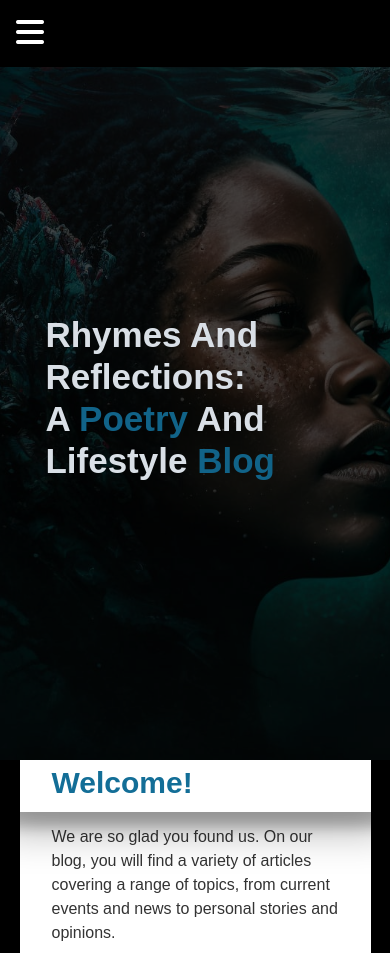
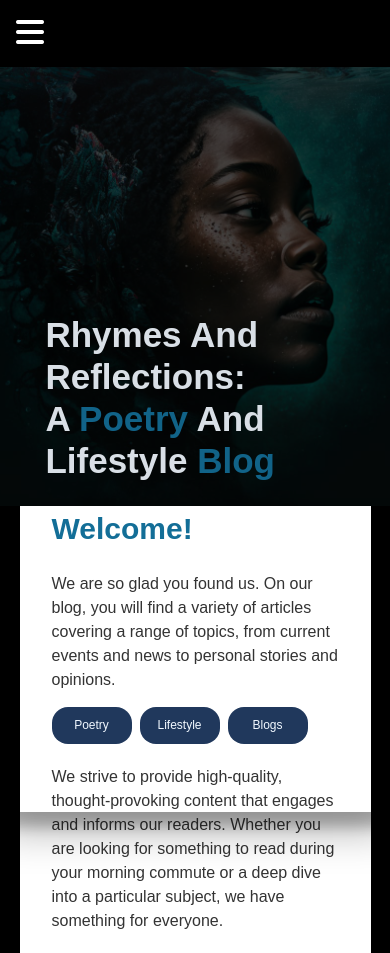
Before and after one commit to S-ciz/BlogPoem, a website: page Client/index.html in a window 390 px wide. Shown: the top 953 px of the page. Drawn offline with Linux system fonts and the light colour scheme; no server answers.

Commit message:
Update index.css

```diff
--- a/Client/styles/index.css
+++ b/Client/styles/index.css
@@ -329,7 +329,7 @@ ul.menu:hover {
 @media (max-width: 600px) {
   div.showcase
   {
-    height: 90vh;
+    height: 60vh;
   }
   .hero
   {
```
